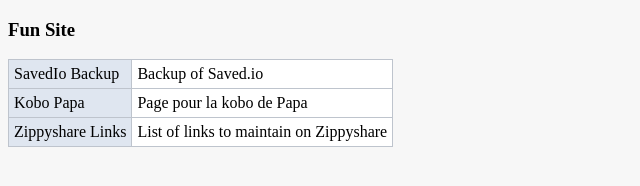
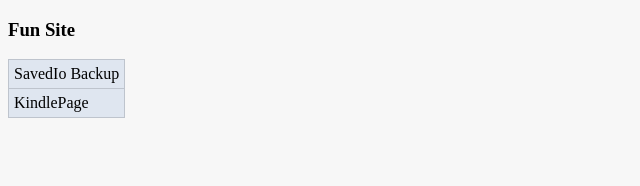
Before and after one commit to MurielleG/MurielleG.github.io, a plain HTML site: page index.html in a window 1280 px wide. Shown: the whole page, without its empty margins (0-640 px from the left). Drawn offline with Linux system fonts and the light colour scheme.

Commit message:
Update index.html

```diff
--- a/index.html
+++ b/index.html
@@ -30,17 +30,10 @@ td.col1{background-color:#DFE6F0;}
 
 <tr>
 	<td class="col1"><a href="SavedIo.html">SavedIo Backup</a></td>
-	<td>Backup of Saved.io</td>
 </tr>
 
 <tr>
-	<td class="col1"><a href="KindlePage.html">Kobo Papa</a></td>
-	<td>Page pour la kobo de Papa</td>
-</tr>
-
-<tr>
-	<td class="col1"><a href="ZippyLinks.html">Zippyshare Links</a></td>
-	<td>List of links to maintain on Zippyshare</td>
+	<td class="col1"><a href="KindlePage.html">KindlePage</a></td>
 </tr>
 
 </table>
```
